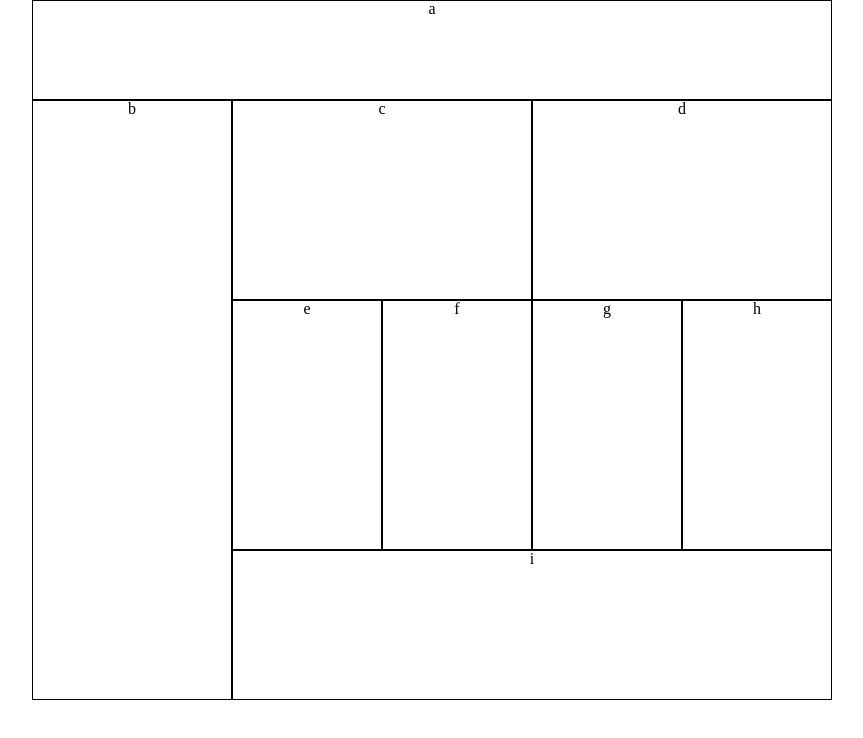
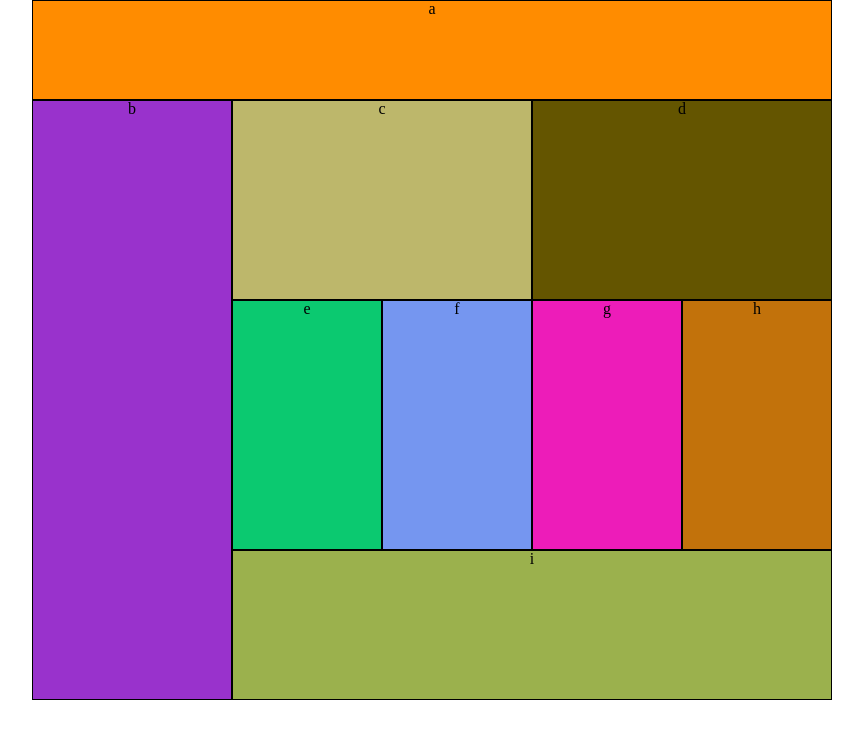
Before and after one commit to trevorjdobson/lab-01, a plain HTML site: page index.html in a window 1280 px wide. Shown: the whole page, without its empty margins (208-1071 px from the left). Drawn offline with Linux system fonts and the light colour scheme.

Commit message:
added the colors

```diff
--- a/base.css
+++ b/base.css
@@ -12,7 +12,7 @@
         box-sizing: border-box;
     }
     body{
-        max-width: 800px;
+        width: 800px;
         margin: auto;
     }
     div{
--- a/index.html
+++ b/index.html
@@ -20,10 +20,10 @@
       <div id="d">d</div>
     </div>
     <div id="middle-mobile">
-      <div>e</div>
-      <div>f</div>
-      <div>g</div>
-      <div>h</div>
+      <div id="e">e</div>
+      <div id="f">f</div>
+      <div id="g">g</div>
+      <div id="h">h</div>
     </div>
     <div id="bottom-mobile" id="i">i</div>
   </div>
--- a/layout.css
+++ b/layout.css
@@ -10,6 +10,7 @@
     height: 80px;
     box-sizing: border-box;
     border: solid 1px black;
+    background-color: brown;
 }
 @media (min-width: 769px){
     #desktop-container{
--- a/modules.css
+++ b/modules.css
@@ -2,21 +2,40 @@
     height: 75px;
     box-sizing: border-box;
     border: solid 1px black;
+    background-color: darkolivegreen;
 }
 #b{
     height: 150px;
     box-sizing: border-box;
     border: solid 1px black;
+    background-color: darkmagenta;
 }
 #c{
     height: 125px;
     box-sizing: border-box;
     border: solid 1px black;
+    background-color: darkkhaki;
 }
 #d{
     height: 125px;
     box-sizing: border-box;
     border: solid 1px black;
+    background-color: darkgreen;
+}
+#e{
+    background-color: darkgray;
+}
+#f{
+    background-color: darkgoldenrod;
+}
+#g{
+    background-color: darkcyan;
+}
+#h{
+    background-color: darkblue;
+}
+#i{
+    background-color: brown;
 }
 #middle-mobile > div{
     box-sizing: border-box;
@@ -26,11 +45,34 @@
 @media (min-width: 769px){
     #a{
         height: 100px;
+        background-color: darkorange;
     }
     #b{
         float: left;
         width: 200px;
         height: 600px;
+        background-color: darkorchid;
+    }
+    #c{
+        height: 125px;
+        box-sizing: border-box;
+        border: solid 1px black;
+        background-color: darkkhaki;
+    }
+    #d{
+        background-color: rgb(100, 85, 0);
+    }
+    #e{
+        background-color: rgb(11, 201, 112);
+    }
+    #f{
+        background-color: rgb(117, 150, 240);
+    }
+    #g{
+        background-color: rgb(237, 28, 185);
+    }
+    #h{
+        background-color: rgb(194, 114, 11);
     }
     #c-d > div{
         float: left;
@@ -54,5 +96,6 @@
         height: 150px;
         box-sizing: border-box;
         border: solid 1px black;
+        background-color: rgb(155, 177, 77);
     }
 }
```
